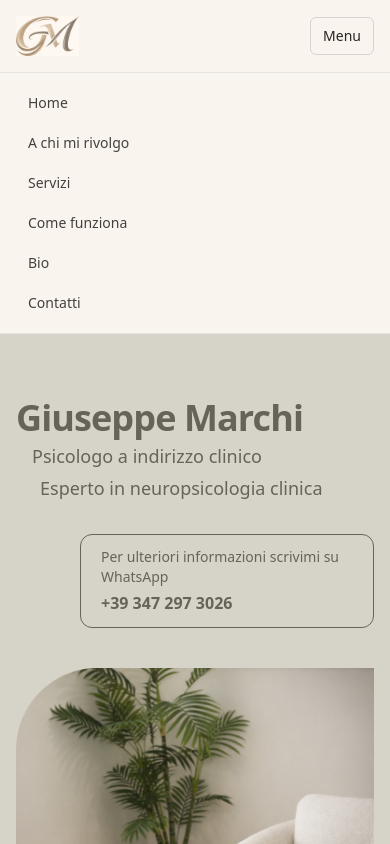
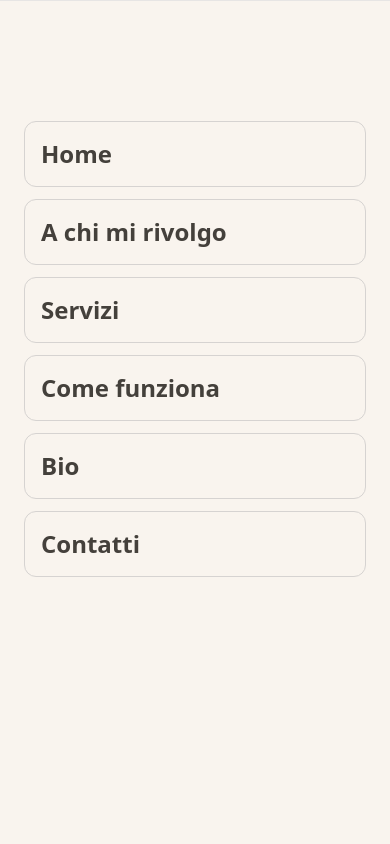
Before and after one commit to France900/Sito_Giuseppe_Marchi, a Vue app: page / in a window 390 px wide. Both pictures are taken after a click on the button "Menu". Shown: the top 844 px of the page. Built offline with nearby package versions, Linux system fonts and the light colour scheme.

Commit message:
mobile menu boomer friendly

```diff
--- a/src/components/Navbar.vue
+++ b/src/components/Navbar.vue
@@ -36,22 +36,26 @@ function closeMobileMenu() {
       </ul>
 
       <button
-        class="inline-flex items-center justify-center rounded-md border border-stone-300 px-3 py-2 text-sm font-medium text-stone-800 md:hidden"
+        class="inline-flex items-center justify-center rounded-md border border-stone-300 px-4 py-2 text-base font-medium text-stone-800 md:hidden"
         type="button"
         :aria-expanded="isMobileMenuOpen"
         aria-controls="mobile-menu"
         @click="isMobileMenuOpen = !isMobileMenuOpen"
       >
-        Menu
+        {{ isMobileMenuOpen ? 'Chiudi' : 'Menu' }}
       </button>
     </nav>
 
-    <div id="mobile-menu" v-show="isMobileMenuOpen" class="border-t border-stone-200 md:hidden">
-      <ul class="space-y-1 px-4 py-3 sm:px-6">
+    <div
+      id="mobile-menu"
+      v-show="isMobileMenuOpen"
+      class="fixed inset-0 z-40 border-t border-stone-200 bg-[#F9F4EE] pt-24 md:hidden"
+    >
+      <ul class="flex h-full flex-col gap-3 px-6 py-6">
         <li v-for="item in menuItems" :key="item.href">
           <a
             :href="item.href"
-            class="block rounded-md px-3 py-2 text-sm font-medium text-stone-700 hover:bg-stone-100 hover:text-stone-900"
+            class="block rounded-xl border border-stone-300 px-4 py-4 text-2xl font-semibold text-stone-700 hover:bg-stone-100 hover:text-stone-900"
             @click="closeMobileMenu"
           >
             {{ item.label }}
```
